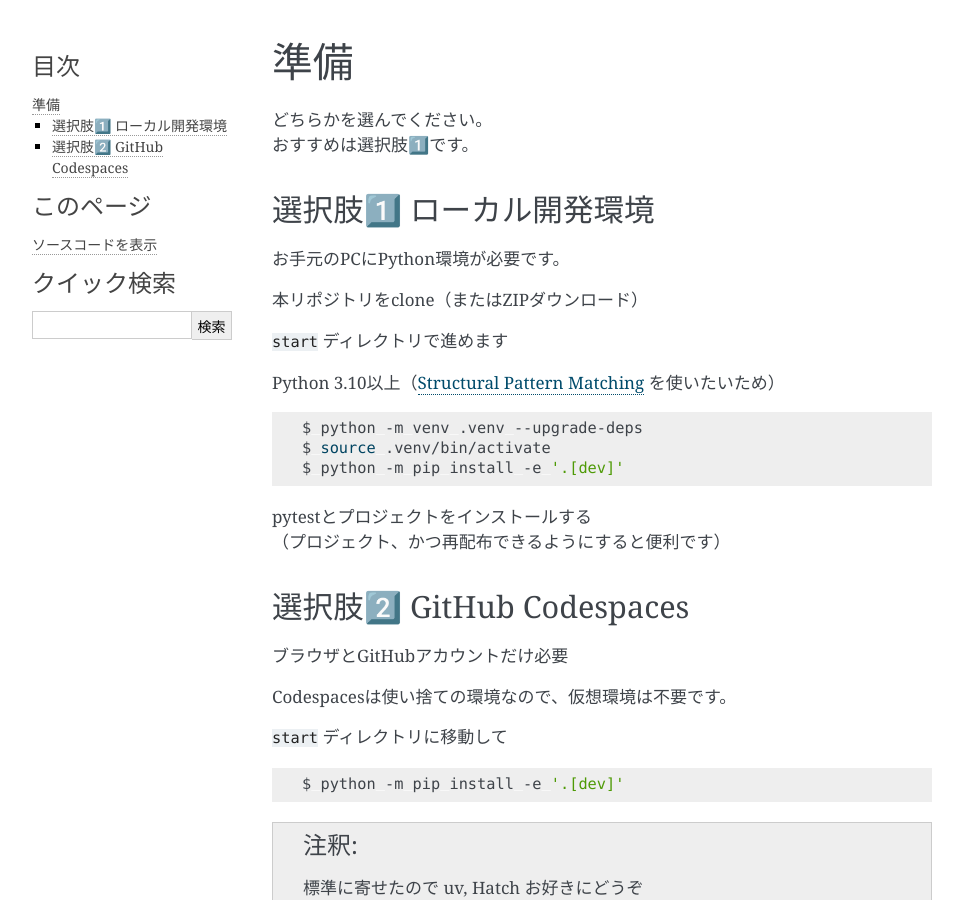
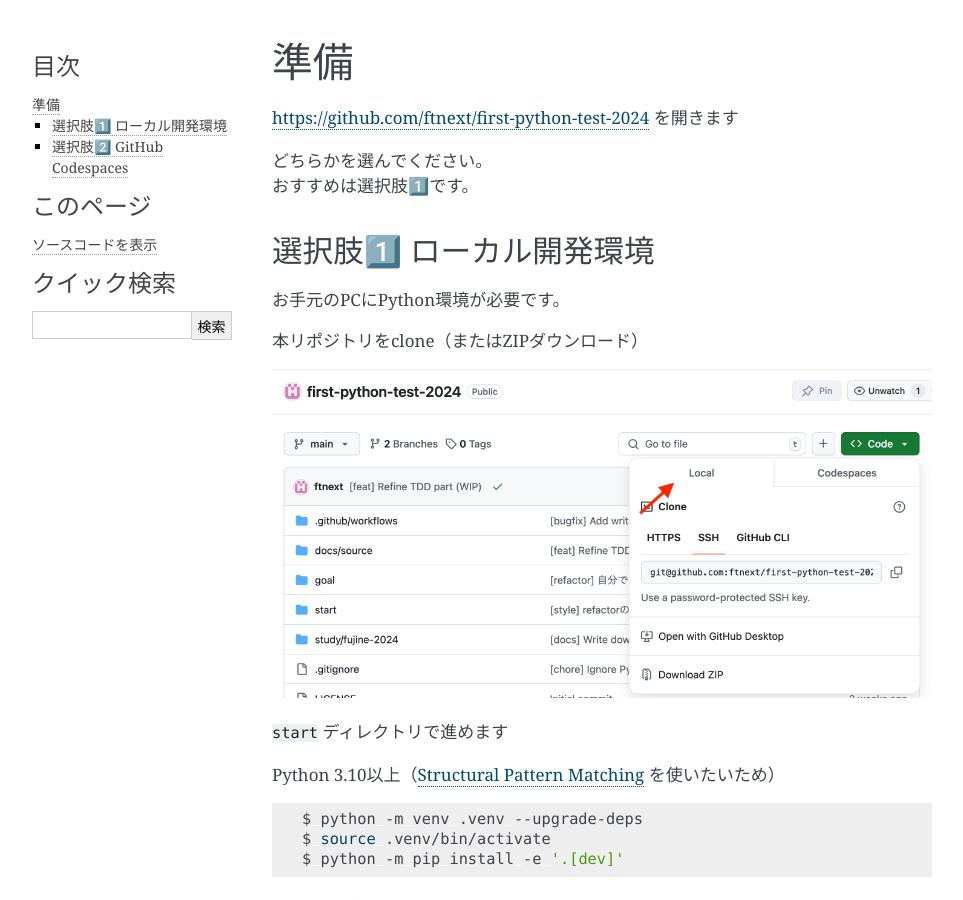
Before and after one commit to ftnext/first-python-test-2024, a Sphinx documentation site: the page built from docs/source/preparation.rst, in a window 1280 px wide and 900 px high. Shown: the whole window, without its empty margins (148-1111 px from the left). Built offline with Sphinx 7.4.7, drawn with Linux system fonts in a browser that asks for light colours.

Commit message:
[feat] Environment guide

```diff
--- a/docs/source/preparation.rst
+++ b/docs/source/preparation.rst
@@ -1,5 +1,7 @@
 準備
 ====================
+
+https://github.com/ftnext/first-python-test-2024 を開きます
 
 | どちらかを選んでください。
 | おすすめは選択肢1️⃣です。
@@ -10,6 +12,8 @@
 お手元のPCにPython環境が必要です。
 
 本リポジトリをclone（またはZIPダウンロード）
+
+.. image:: _static/local.png
 
 :file:`start` ディレクトリで進めます
 
```
Also changed, not shown: other parts of docs/source/preparation.rst (+1 -1 lines).
